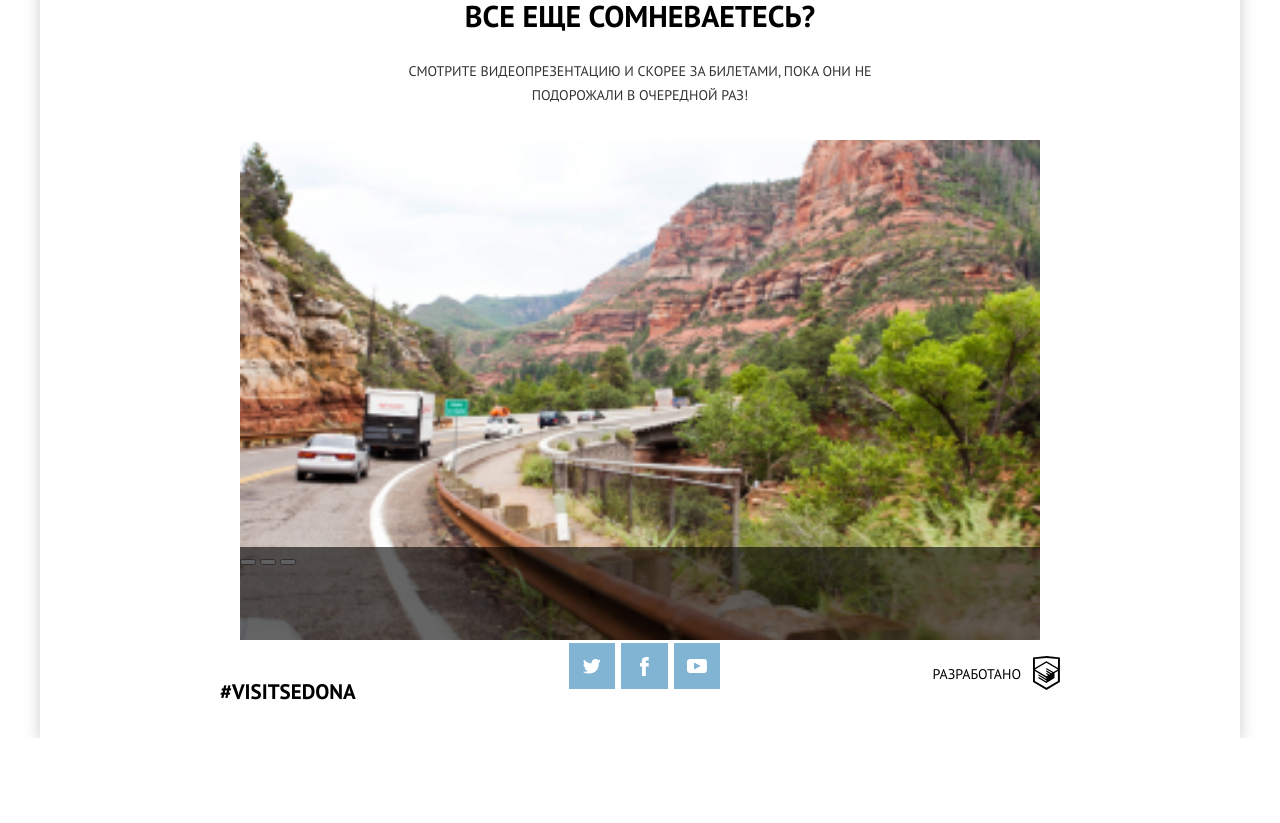
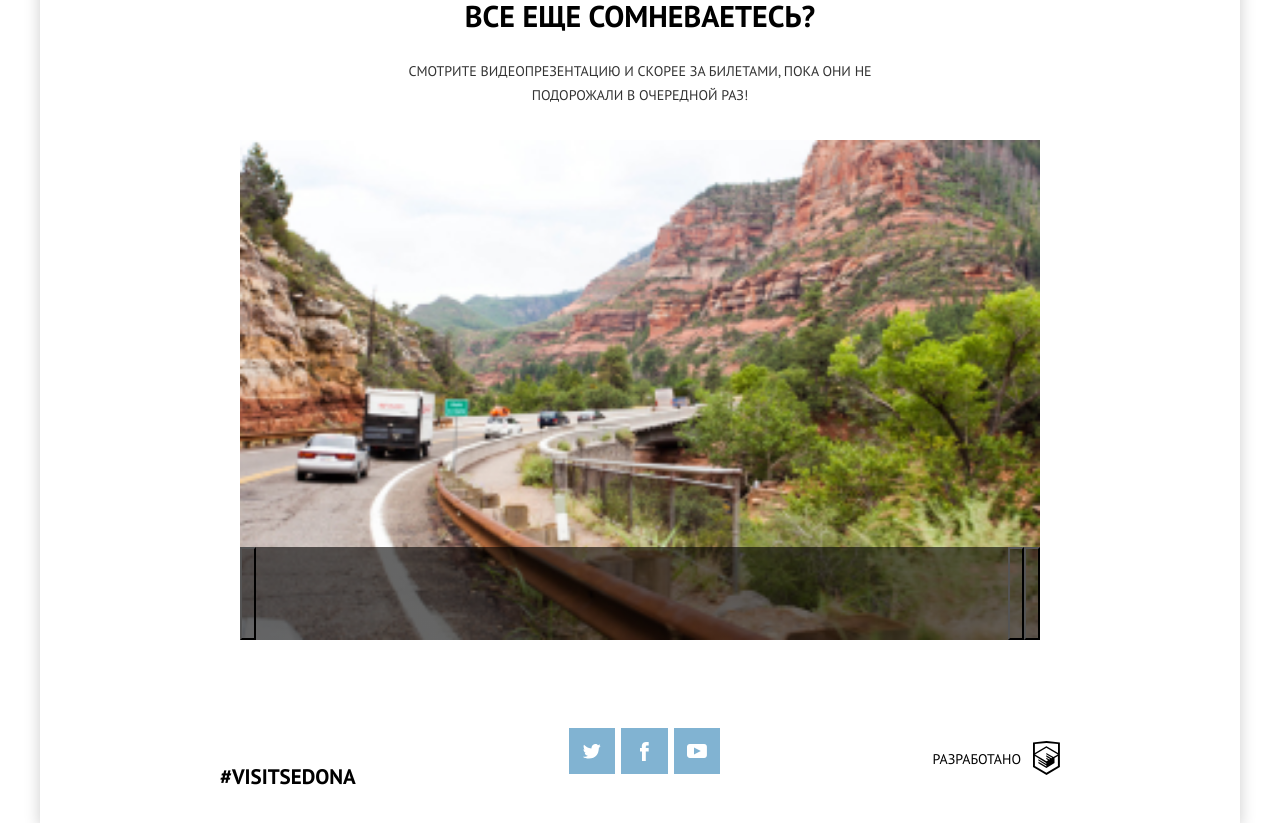
Before and after one commit to VladimirDyachenko/1520013-sedona-22, a website: page source/gallery.html in a window 1280 px wide. Shown: the part 1453-2276 px from the top of the page. Before the commit the page ends 2191 px from the top, so only its background shows below. Drawn offline with nearby package versions, Linux system fonts and the light colour scheme; files that its build step writes are made by us from their sources.

Commit message:
Блок видео стилизован и переведен на грид

```diff
--- a/source/gallery.html
+++ b/source/gallery.html
@@ -157,7 +157,7 @@
             <span class="visually-hidden">Повтор</span>
           </button>
 
-          <button class="video__button video__button--replay" type="button">
+          <button class="video__button video__button--subtitles" type="button">
             <span class="visually-hidden">Субтитры</span>
           </button>
 
--- a/source/sass/blocks/video.scss
+++ b/source/sass/blocks/video.scss
@@ -1,15 +1,24 @@
-.video__player {
+.video {
+  padding-bottom: 49px;
+
   @media (min-width: $tablet-width) {
-    padding-left: 60px;
-    padding-right: 60px;
+    padding-bottom: 40px;
   }
 
   @media (min-width: $desktop-width) {
-    padding-left: 0;
-    padding-right: 0;
-    width: 800px;
+    padding-bottom: 85px;
+  }
+}
+
+.video__player {
+  @media (min-width: $tablet-width) {
+    width: 648px;
     height: 500px;
     margin: 0 auto;
+  }
+
+  @media (min-width: $desktop-width) {
+    width: 800px;
   }
 }
 
@@ -24,32 +33,51 @@
 }
 
 .video__controls {
-  position: relative;
-  background-color: $input-background-color;
+  $time-line-height: 45px;
+  display: grid;
+  grid-template-columns: min-content 1fr min-content min-content;
+  grid-template-rows: $time-line-height 66px;
+  transform: translateY(-$time-line-height);
   margin-left: 20px;
   margin-right: 20px;
+  margin-bottom: -$time-line-height;
+  background: linear-gradient(to bottom, $time-line-background-color $time-line-height, $input-background-color $time-line-height);
 
   @media (min-width: $tablet-width) {
-    $height: 93px;
-    min-height: $height;
+    $time-line-height: 93px;
     margin-left: 0;
     margin-right: 0;
-    transform: translateY(-$height);
-    background-color: transparent;
+    transform: translateY(-$time-line-height);
+    background: linear-gradient(to bottom, $time-line-background-color $time-line-height, $time-line-background-color $time-line-height);
+    grid-template-rows: $time-line-height;
   }
 }
 
 .video__time-line {
-  $height: 45px;
-  width: 100%;
-  height: $height;
-  background-color: $time-line-background-color;
-  transform: translateY(-$height);
+  grid-column: 1 / -1;
 
   @media (min-width: $tablet-width) {
-    position: absolute;
-    $height: 93px;
-    min-height: $height;
-    transform: translateY(0);
+    grid-column: 2 / 3;
   }
 }
+
+.video__button {
+  background-color: transparent;
+  grid-row: 1 / 2;
+
+  &--replay {
+    grid-column: 1 / 2;
+  }
+
+  &--subtitles {
+    grid-column: 3 / 4;
+  }
+
+  &--fullscreen {
+    grid-column: 4 / 5;
+  }
+
+  @media (max-width: $mobile-only) {
+    grid-row: 2 / 3;
+  }
+}
```
